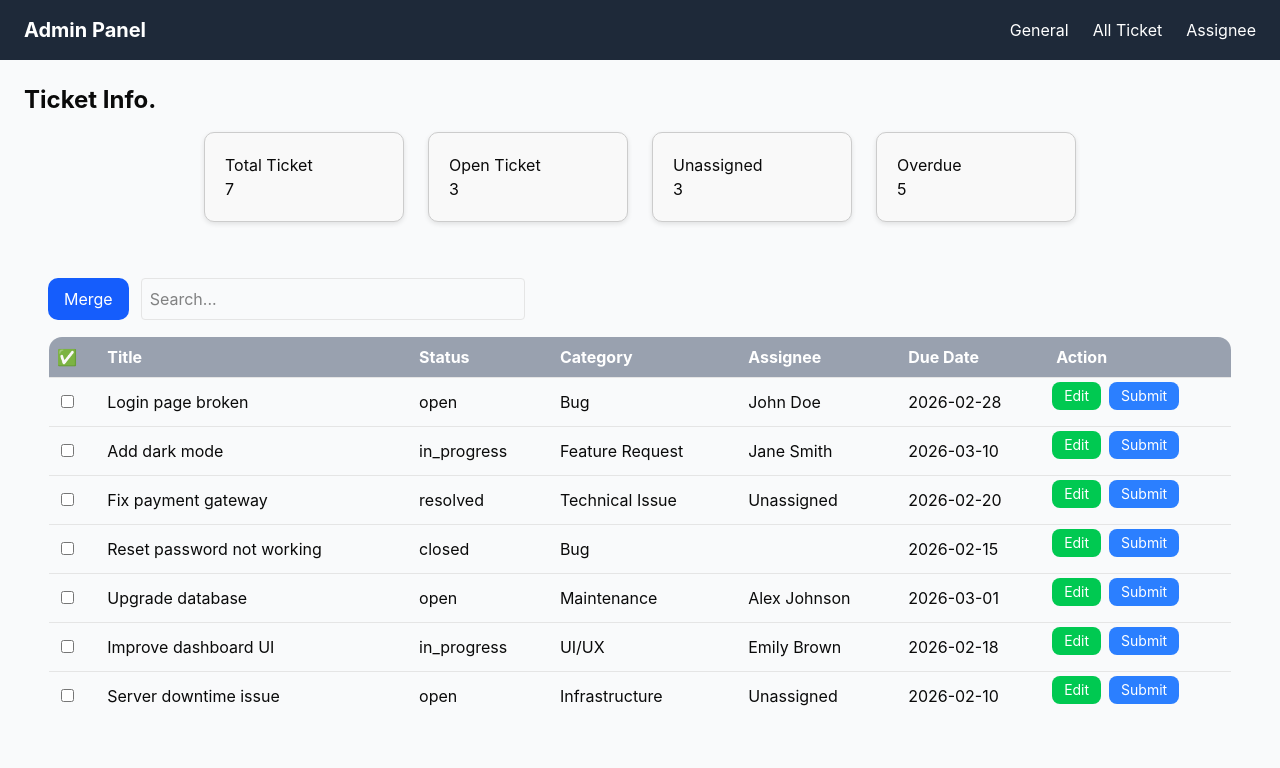
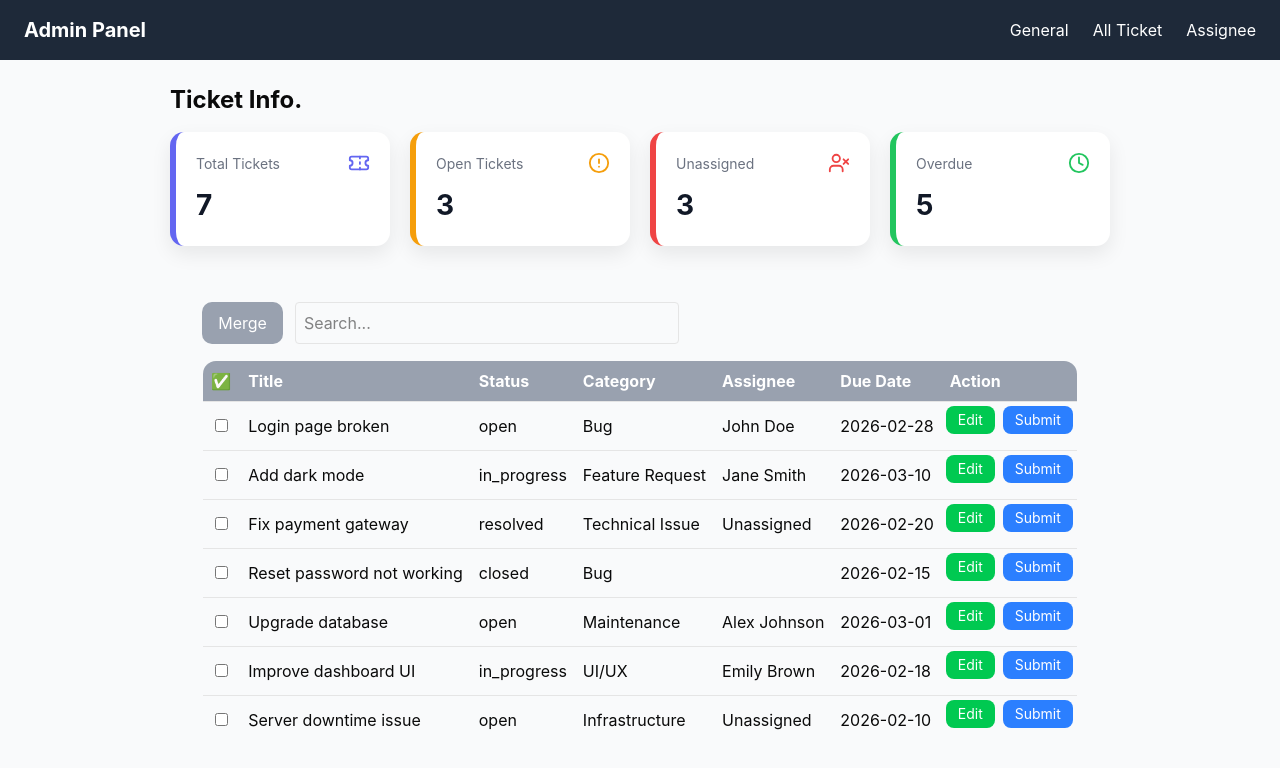
Before and after one commit to krirat/ceivoice, a React (Vite) app in the folder frontend/: page /admin/tickets in a window 1280 px wide. Shown: the top 768 px of the page. Built offline with nearby package versions, Linux system fonts and the light colour scheme; no server answers.

Commit message:
Admin ticket modal

```diff
--- a/frontend/src/components/Admin/AdminDashboard.jsx
+++ b/frontend/src/components/Admin/AdminDashboard.jsx
@@ -1,5 +1,5 @@
 import DefaultSidebar from "./AdminSidebar";
-import React, {useEffect, useState} from "react";
+import React, { useEffect, useState } from "react";
 import { Legend } from "recharts";
 
 import {
@@ -24,6 +24,7 @@ export default function AdminDashboard() {
 
   const [ticketsTrend, setTicketsTrend] = useState([]);
   const [statusDistribution, setStatusDistribution] = useState([]);
+  const [resolutionTrend, setResolutionTrend] = useState([]);
 
   const fakeStatus = [
     { name: "Open", value: 30 },
@@ -41,11 +42,11 @@ export default function AdminDashboard() {
     };
     // mock data***********
     const fakeTrend = [
-      { date: "Mon", tickets: 10 },
-      { date: "Tue", tickets: 20 },
-      { date: "Wed", tickets: 15 },
-      { date: "Thu", tickets: 30 },
-      { date: "Fri", tickets: 25 },
+      { date: "Mon", tickets: 10, hours: 20 },
+      { date: "Tue", tickets: 20, hours: 18 },
+      { date: "Wed", tickets: 15, hours: 22 },
+      { date: "Thu", tickets: 30, hours: 15 },
+      { date: "Fri", tickets: 25, hours: 16 },
     ];
 
     setStats(fakeStats);
@@ -55,17 +56,30 @@ export default function AdminDashboard() {
 
   return (
     <div>
-
       <div style={{ padding: "20px", width: "100%" }}>
-
         <h1 className="text-2xl font-bold mb-4">Admin Dashboard</h1>
 
         {/* KPI Section */}
-        <div style={{ display: "flex", gap: "20px" }}>
-          <KpiCard title="Total Tickets" value={stats.total} />
-          <KpiCard title="In Progress" value={stats.inprogress} />
-          <KpiCard title="Resolved" value={stats.resolved} />
-          <KpiCard title="AVG Resolution" value={stats.avgResolutionTime} />
+        <div
+          style={{
+            display: "grid",
+            gridTemplateColumns: "repeat(4, 1fr)",
+            gap: "20px",
+            marginBottom: "30px",
+          }}
+        >
+          <KpiCard title="Total Tickets" value={stats.total} color="#6366f1" />
+          <KpiCard
+            title="In Progress"
+            value={stats.inprogress}
+            color="#facc15"
+          />
+          <KpiCard title="Resolved" value={stats.resolved} color="#22c55e" />
+          <KpiCard
+            title="AVG Resolution"
+            value={`${stats.avgResolutionTime} h`}
+            color="#ef4444"
+          />
         </div>
 
         {/* Charts Row */}
@@ -75,12 +89,21 @@ export default function AdminDashboard() {
             display: "flex",
             gap: "30px",
             width: "100%",
-    height: "350px",
+            height: "450px", // ต้องสูงขึ้น
           }}
         >
-  {/* Line Chart (LEFT) */}
-  <div style={{ flex: 2 }}>
-    <h2>Tickets Created This Week</h2>
+          {/* LEFT SIDE */}
+          <div
+            style={{
+              flex: 2,
+              display: "flex",
+              flexDirection: "column",
+              gap: "20px",
+            }}
+          >
+            {/* Tickets */}
+            <div style={{ flex: 1 }}>
+              <h2 className="text-lg p-2">Tickets Created This Week</h2>
               <ResponsiveContainer width="100%" height="100%">
                 <LineChart data={ticketsTrend}>
                   <XAxis dataKey="date" />
@@ -91,22 +114,45 @@ export default function AdminDashboard() {
               </ResponsiveContainer>
             </div>
 
-  {/* Pie Chart (RIGHT) */}
+            {/* Resolution */}
             <div style={{ flex: 1 }}>
-    <h2>Ticket Status Distribution</h2>
+              <h2 className="text-lg p-2">Average Resolution Time (Hours)</h2>
+              <ResponsiveContainer width="100%" height="100%">
+                <LineChart data={ticketsTrend}>
+                  <XAxis dataKey="date" />
+                  <YAxis />
+                  <Tooltip />
+                  <Line
+                    type="monotone"
+                    dataKey="hours"
+                    stroke="#22c55e"
+                    strokeWidth={2}
+                  />
+                </LineChart>
+              </ResponsiveContainer>
+            </div>
+          </div>
+
+          {/* RIGHT SIDE */}
+          <div style={{ flex: 1 }}>
+            <h2 className="text-lg">Ticket Status Distribution</h2>
             <ResponsiveContainer width="100%" height="100%">
               <PieChart>
                 <Pie
                   data={statusDistribution}
                   dataKey="value"
                   nameKey="name"
-          outerRadius={90}
+                  innerRadius={50}
+                  outerRadius={120}
+                  label
                 >
-          <Cell fill="#ef4444" />
-          <Cell fill="#facc15" />
-          <Cell fill="#22c55e" />
+                  <Cell fill="#ef4444" /> {/* Open */}
+                  <Cell fill="#facc15" /> {/* In Progress */}
+                  <Cell fill="#22c55e" /> {/* Resolved */}
                 </Pie>
+
                 <Tooltip />
+                <Legend verticalAlign="bottom" height={36} />
               </PieChart>
             </ResponsiveContainer>
           </div>
@@ -116,11 +162,33 @@ export default function AdminDashboard() {
   );
 }
 
-function KpiCard({ title, value }) {
+function KpiCard({ title, value, color }) {
   return (
-    <div style={{ padding: "20px", border: "1px solid #ddd" }}>
-      <p>{title}</p>
-      <h2>{value}</h2>
+    <div
+      style={{
+        background: "#fff",
+        borderRadius: "14px",
+        padding: "20px",
+        boxShadow: "0 8px 20px rgba(0,0,0,0.08)",
+        borderLeft: `6px solid ${color}`,
+        transition: "transform 0.2s ease, box-shadow 0.2s ease",
+      }}
+      onMouseEnter={(e) => {
+        e.currentTarget.style.transform = "translateY(-4px)";
+        e.currentTarget.style.boxShadow = "0 12px 30px rgba(0,0,0,0.12)";
+      }}
+      onMouseLeave={(e) => {
+        e.currentTarget.style.transform = "translateY(0)";
+        e.currentTarget.style.boxShadow = "0 8px 20px rgba(0,0,0,0.08)";
+      }}
+    >
+      <p style={{ color: "#18191b", fontSize: "16px", marginBottom: "6px" }}>
+        {title}
+      </p>
+
+      <h2 style={{ fontSize: "28px", fontWeight: 700, color }}>
+        {value}
+      </h2>
     </div>
   );
 }
--- a/frontend/src/components/Admin/AdminTicket.jsx
+++ b/frontend/src/components/Admin/AdminTicket.jsx
@@ -1,8 +1,8 @@
-import { Ticket } from "lucide-react";
 import DefaultSidebar from "./AdminSidebar";
-import React, {useEffect, useState} from "react";
+import React, { useEffect, useState } from "react";
 import { useMemo } from "react";
 import AdminTicketTable from "./AdminTicketTable";
+import { Ticket, AlertCircle, UserX, Clock } from "lucide-react";
 
 const initialtickets = [
   {
@@ -84,8 +84,7 @@ export default function AdminTicket() {
 
     const today = new Date();
 
-        tickets.forEach(ticket => {
-
+    tickets.forEach((ticket) => {
       // Status count
       if (summary.status_summary[ticket.status] !== undefined) {
         summary.status_summary[ticket.status]++;
@@ -111,44 +110,98 @@ export default function AdminTicket() {
     return summary;
   }, [tickets]);
 
-    return(
-        <div className="flex flex-col item-center">
-
+  return (
+    <div className="flex flex-col items-center">
       <div>
         <h1 className="text-2xl font-bold mb-4">Ticket Info.</h1>
 
-        <div className="flex flex-wrap gap-6 justify-center w-full">
-            <div style={cardStyle}>
-                <h3>Total Ticket</h3>
-                <p>{sum_ticket_info.total_tickets}</p>
-            </div>
-            <div style={cardStyle}>
-                <h3>Open Ticket</h3>
-                <p>{sum_ticket_info.status_summary.open}</p>
-            </div>
-            <div style={cardStyle}>
-                <h3>Unassigned</h3>
-                <p>{sum_ticket_info.unassigned_tickets}</p>
-            </div>
-            <div style={cardStyle}>
-                <h3>Overdue</h3>
-                <p>{sum_ticket_info.overdue_tickets}</p>
-            </div>
+        <div
+          style={{
+            display: "grid",
+            gridTemplateColumns: "repeat(4, 1fr)",
+            gap: "20px",
+            width: "100%",
+          }}
+        >
+          <KpiCard
+            title="Total Tickets"
+            value={sum_ticket_info.total_tickets}
+            color="#6366f1"
+            icon={Ticket}
+          />
 
+          <KpiCard
+            title="Open Tickets"
+            value={sum_ticket_info.status_summary.open}
+            color="#f59e0b"
+            icon={AlertCircle}
+          />
+
+          <KpiCard
+            title="Unassigned"
+            value={sum_ticket_info.unassigned_tickets}
+            color="#ef4444"
+            icon={UserX}
+          />
+
+          <KpiCard
+            title="Overdue"
+            value={sum_ticket_info.overdue_tickets}
+            color="#22c55e"
+            icon={Clock}
+          />
         </div>
       </div>
       <div className="mt-8">
-            <AdminTicketTable/>
+        <AdminTicketTable />
       </div>
     </div>
   );
 }
 
-const cardStyle = {
-    border: "1px solid #ccc",
-    borderRadius: "10px",
+function KpiCard({ title, value, color, icon: Icon }) {
+  return (
+    <div
+      style={{
+        background: "#ffffff",
+        borderRadius: "14px",
         padding: "20px",
-    minWidth: "200px",
-    backgroundColor: "#f9f9f9",
-    boxShadow: "0 2px 5px rgba(0,0,0,0.1)"
-};
+        minWidth: "220px",
+        boxShadow: "0 8px 20px rgba(0,0,0,0.08)",
+        borderLeft: `6px solid ${color}`,
+        transition: "transform 0.2s ease, box-shadow 0.2s ease",
+        cursor: "default",
+      }}
+      onMouseEnter={(e) => {
+        e.currentTarget.style.transform = "translateY(-4px)";
+        e.currentTarget.style.boxShadow = "0 12px 30px rgba(0,0,0,0.12)";
+      }}
+      onMouseLeave={(e) => {
+        e.currentTarget.style.transform = "translateY(0)";
+        e.currentTarget.style.boxShadow = "0 8px 20px rgba(0,0,0,0.08)";
+      }}
+    >
+      <div
+        style={{
+          display: "flex",
+          alignItems: "center",
+          justifyContent: "space-between",
+          marginBottom: "10px",
+        }}
+      >
+        <p style={{ fontSize: "14px", color: "#6b7280" }}>{title}</p>
+        <Icon size={22} color={color} />
+      </div>
+
+      <h2
+        style={{
+          fontSize: "28px",
+          fontWeight: 700,
+          color: "#111827",
+        }}
+      >
+        {value}
+      </h2>
+    </div>
+  );
+}
--- a/frontend/src/components/Admin/AdminTicketTable.jsx
+++ b/frontend/src/components/Admin/AdminTicketTable.jsx
@@ -1,4 +1,6 @@
 import React, { useEffect, useState } from "react";
+import Modal from 'react-modal';
+import TicketInfo from "../ticketInfo";
 
 const initialtickets = [
   {
@@ -64,6 +66,10 @@ export default function AdminTicketTable() {
   const [selectedIds, setSelectedIds] = useState([]);
   const [searchTerm, setSearchTerm] = useState("");
   const [editingTicket, setEditingTicket] = useState(null);
+  const [isMergeOpen, setIsMergeOpen] = useState(false);
+  const [mergeTitle, setMergeTitle] = useState("");
+  const [modalIsOpen, setModalIsOpen] = useState(false);
+  const [ticketId, setTicketId] = useState(null);
 
   const toggleSelect = (id) => {
     if (selectedIds.includes(id)) {
@@ -73,20 +79,117 @@ export default function AdminTicketTable() {
     }
   };
 
-  const filteredTickets = ticket.filter((item) =>
+  const filteredTickets = ticket.filter(
+    (item) =>
       item.title.toLowerCase().includes(searchTerm.toLowerCase()) ||
       item.status.toLowerCase().includes(searchTerm.toLowerCase()) ||
       item.category.toLowerCase().includes(searchTerm.toLowerCase()) ||
       item.assignee.toLowerCase().includes(searchTerm.toLowerCase()) ||
-    item.dueDate.toLowerCase().includes(searchTerm.toLowerCase())
+      item.dueDate.toLowerCase().includes(searchTerm.toLowerCase()),
   );
 
+  const handleTicketClick = (id) => {
+        setTicketId(id);
+        setModalIsOpen(true);
+    }
+
   return (
-  <div className="p-6">
+    <div className="p-6 ">
+      <Modal
+        isOpen={modalIsOpen}
+        overlayClassName="pb-8 fixed inset-0 overflow-scroll bg-[#FFFFFF80] [&::-webkit-scrollbar]:hidden [-ms-overflow-style:none] [scrollbar-width:none]"
+        className="rounded-xl bg-white dark:bg-gray-700 p-4 w-1/2 min-w-[300px] mx-auto mt-20 border-2 border-gray-300"
+      >
+        <TicketInfo
+          closeTicket={() => setModalIsOpen(false)}
+          ticketId={ticketId}
+        />
+      </Modal>
       <div className="flex gap-3">
-      <button className="px-4 py-2 bg-blue-600 text-white rounded-lg hover:bg-blue-700 mb-4">
+        <button
+          disabled={selectedIds.length < 2}
+          onClick={() => setIsMergeOpen(true)}
+          className={`px-4 py-2 rounded-lg mb-4 text-white
+    ${
+      selectedIds.length < 2
+        ? "bg-gray-400 cursor-not-allowed"
+        : "bg-blue-600 hover:bg-blue-700"
+    }
+  `}
+        >
           Merge
         </button>
+
+        {/* 🔥 Merge Modal */}
+        {isMergeOpen && (
+          <div className="fixed inset-0 bg-black/30 flex items-center justify-center z-50">
+            <div className="bg-white p-6 rounded-xl w-[420px] shadow-lg">
+              <h2 className="text-lg font-bold mb-4">Merge Tickets</h2>
+
+              <p className="text-sm text-gray-600 mb-3">
+                You are merging <b>{selectedIds.length}</b> tickets.
+              </p>
+
+              <label className="block text-sm font-medium mb-1">
+                New Ticket Title
+              </label>
+              <input
+                className="w-full border rounded px-3 py-2 mb-4"
+                placeholder="Enter new ticket title"
+                value={mergeTitle}
+                onChange={(e) => setMergeTitle(e.target.value)}
+              />
+
+              <div className="flex justify-end gap-2">
+                <button
+                  className="px-4 py-2 bg-gray-300 rounded"
+                  onClick={() => {
+                    setIsMergeOpen(false);
+                    setMergeTitle("");
+                  }}
+                >
+                  Cancel
+                </button>
+
+                <button
+                  disabled={!mergeTitle.trim()}
+                  className={`px-4 py-2 rounded text-white
+            ${
+              mergeTitle.trim()
+                ? "bg-blue-600 hover:bg-blue-700"
+                : "bg-gray-400 cursor-not-allowed"
+            }
+          `}
+                  onClick={() => {
+                    const mergedTickets = ticket.filter((t) =>
+                      selectedIds.includes(t.id),
+                    );
+
+                    const newTicket = {
+                      id: Date.now(),
+                      title: mergeTitle,
+                      status: "open",
+                      category: mergedTickets[0].category,
+                      assignee: mergedTickets[0].assignee,
+                      dueDate: mergedTickets[0].dueDate,
+                    };
+
+                    setTicket([
+                      ...ticket.filter((t) => !selectedIds.includes(t.id)),
+                      newTicket,
+                    ]);
+
+                    setSelectedIds([]);
+                    setMergeTitle("");
+                    setIsMergeOpen(false);
+                  }}
+                >
+                  Merge
+                </button>
+              </div>
+            </div>
+          </div>
+        )}
 
         <input
           type="text"
@@ -113,7 +216,11 @@ export default function AdminTicketTable() {
 
           <tbody>
             {filteredTickets.map((item) => (
-            <tr key={item.id} className="border-t hover:bg-gray-100">
+              <tr
+                key={item.id}
+                className="border-t hover:bg-gray-100"
+                onClick={() => handleTicketClick(item.id)}
+              >
                 <td className="p-3">
                   <input
                     type="checkbox"
@@ -230,8 +337,8 @@ export default function AdminTicketTable() {
                 onClick={() => {
                   setTicket(
                     ticket.map((t) =>
-                t.id === editingTicket.id ? editingTicket : t
-              )
+                      t.id === editingTicket.id ? editingTicket : t,
+                    ),
                   );
                   setEditingTicket(null);
                 }}
```
Also changed, not shown: frontend/src/components/Admin/AdminAssignee.jsx (+8 -4 lines). Lines whose indentation alone changed are shown as unchanged.
